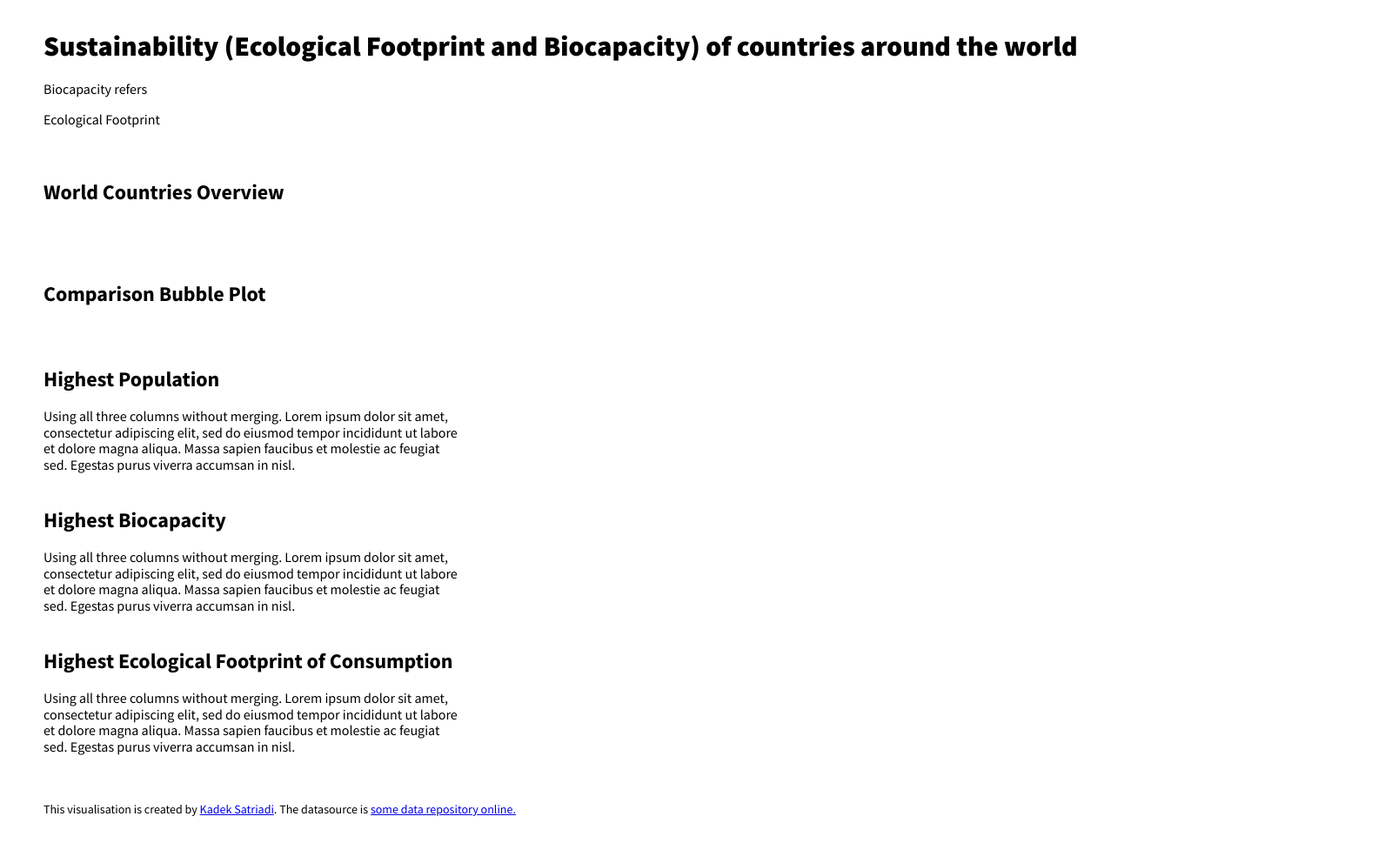
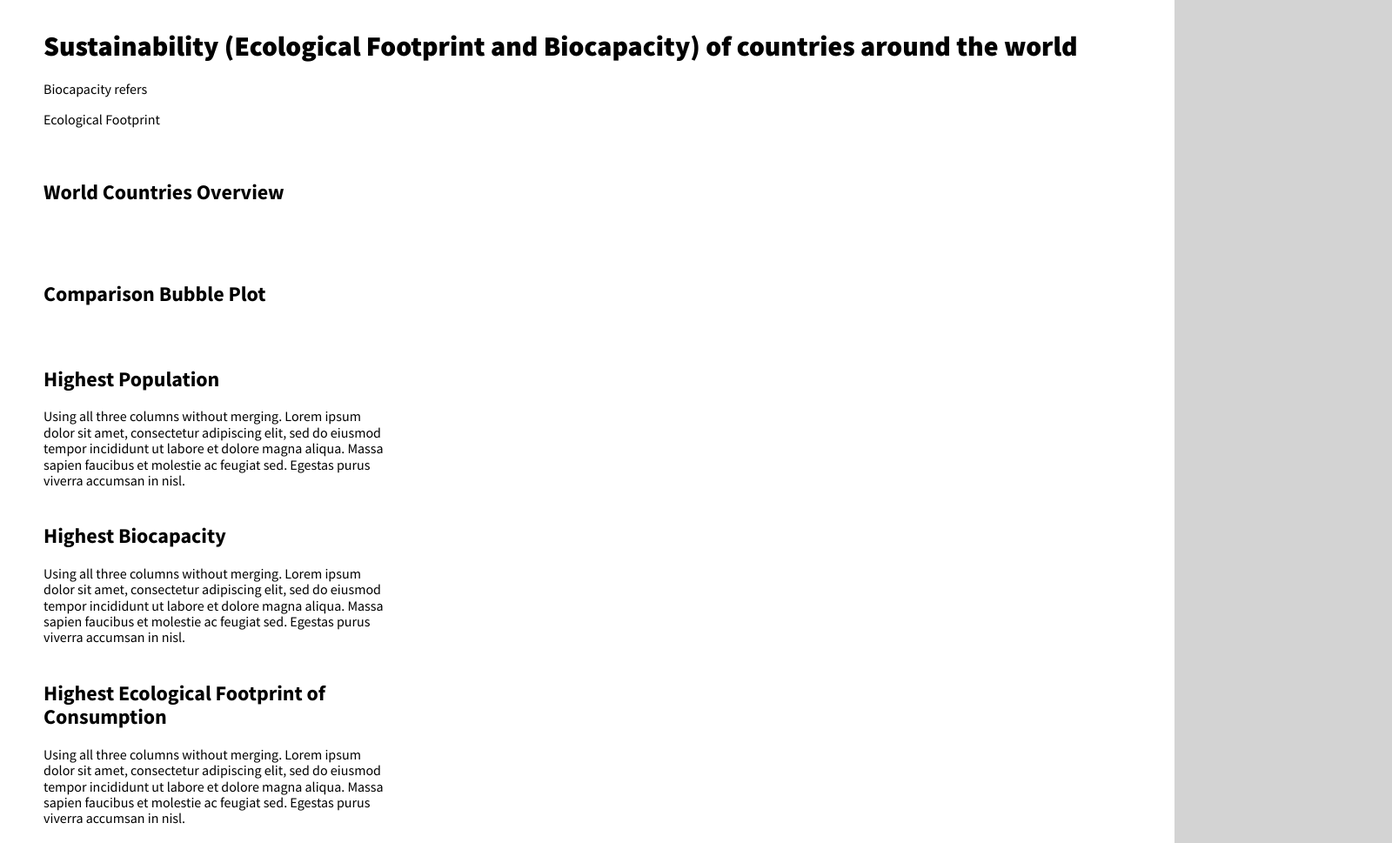
Before and after one commit to ejeo4/FIT3179, a plain HTML site: page Visualisation2/index.html in a window 1280 px wide. Shown: the top 969 px of the page at 87% size, 1600 px wide, since content can reach past the window. Drawn offline with nearby package versions, Linux system fonts and the light colour scheme; a script that the page names is missing.

Commit message:
Update index.html

```diff
--- a/Visualisation2/index.html
+++ b/Visualisation2/index.html
@@ -25,7 +25,7 @@
        background-color: lightgray;
      }
      .page{
-       width: 1500px;
+       width: 1250px;
        background-color: white;
        margin: auto;
        padding: 50px;
```
